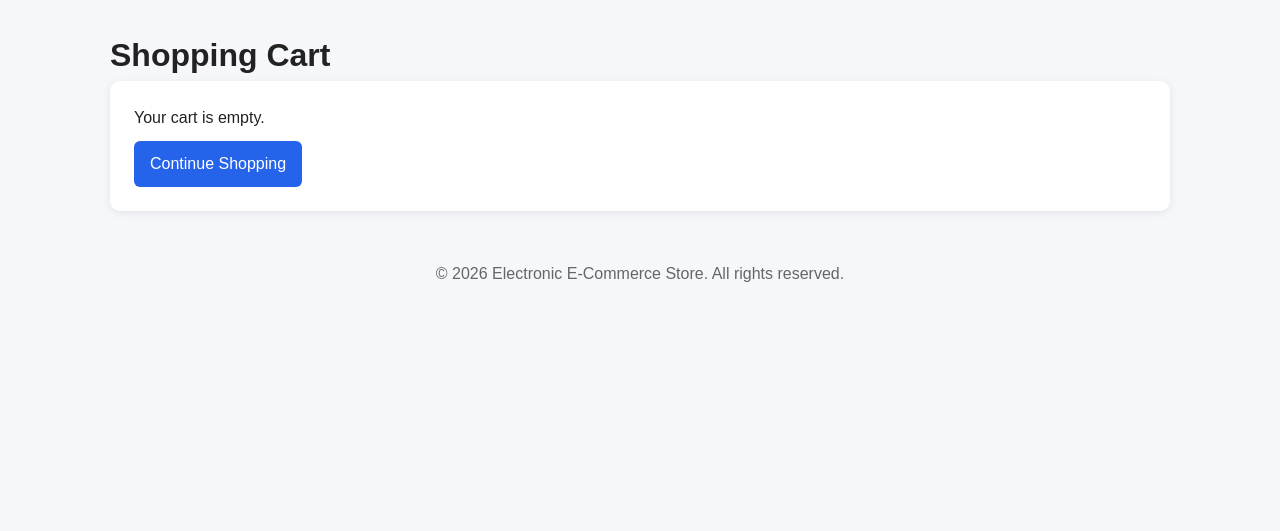
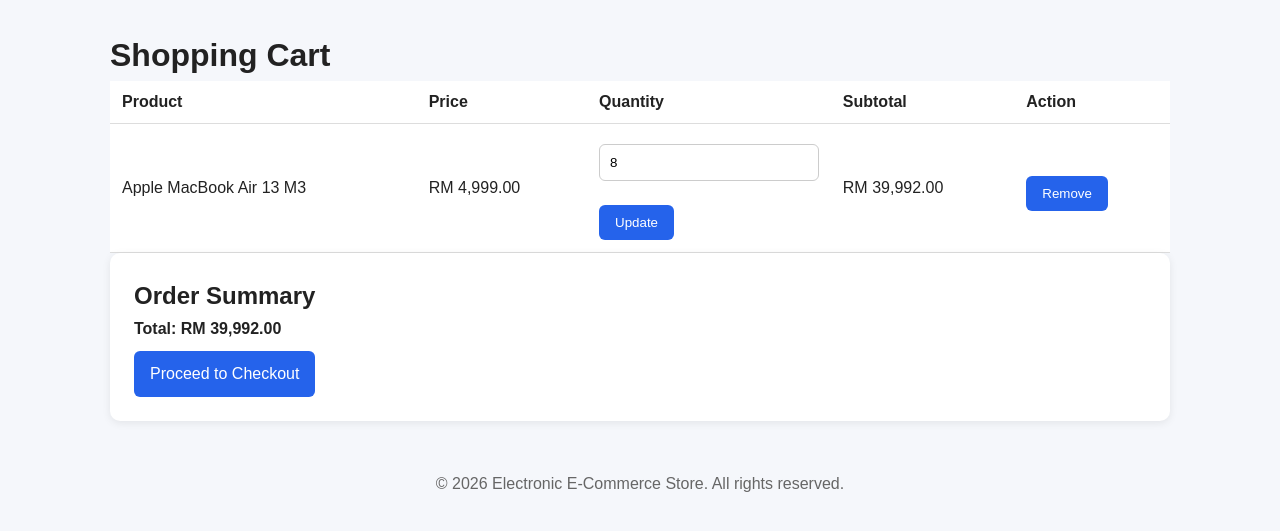
Before and after one commit to qeebza/electronic-ecommerce-store, a PHP site: page /cart/cart.php in a window 1280 px wide. Shown: the part 67-598 px from the top of the page. Run offline with PHP 8.4, Linux system fonts and the light colour scheme; the visitor is signed in with stand-in values (Sample User, id 1); data comes from the database, SQL or seed files in the repository; both versions use the stored data as it was after the commit; tables that the repository leaves empty hold one stand-in row (values such as "Sample post").

Commit message:
Connect cart and orders to logged-in users

```diff
--- a/assets/css/style.css
+++ b/assets/css/style.css
@@ -201,6 +201,10 @@
     cursor: not-allowed;
 }
 
+.cart-login-title {
+    margin-bottom: 8px;
+}
+
 button, .btn {
     display: inline-block;
     background: #2563eb;
--- a/auth/process_login.php
+++ b/auth/process_login.php
@@ -17,11 +17,6 @@
 $stmt->execute([$email]);
 $user = $stmt->fetch();
 
-var_dump($user);
-var_dump($user);
-
-
-
 if ($user && password_verify($password, $user['password_hash'])) {
 
     // IMPORTANT: reset session safely
--- a/cart/add_to_cart.php
+++ b/cart/add_to_cart.php
@@ -2,6 +2,8 @@
 session_start();
 require_once '../db/config.php';
 require_once '../includes/cart_functions.php';
+
+require_login('cart.php');
 
 $productId = filter_input(INPUT_GET, 'id', FILTER_VALIDATE_INT);
 
@@ -19,10 +21,10 @@
     go_to('cart.php');
 }
 
-$cart = get_cart();
+$cart = get_cart($pdo);
 $currentQuantity = $cart[$productId] ?? 0;
 $newQuantity = min($currentQuantity + 1, (int) $product['stock']);
-set_cart_quantity($productId, $newQuantity);
+set_cart_quantity($pdo, $productId, $newQuantity);
 set_message($product['name'] . ' added to cart.');
 
 go_to('cart.php');
--- a/cart/cart.php
+++ b/cart/cart.php
@@ -1,9 +1,11 @@
 <?php
 require_once '../db/config.php';
 require_once '../includes/cart_functions.php';
+
 include '../includes/header.php';
 
-$items = get_cart_items($pdo);
+$userId = current_user_id();
+$items = $userId ? get_cart_items($pdo) : [];
 $total = calculate_total($items);
 $message = get_message();
 ?>
@@ -11,10 +13,18 @@
     <h1>Shopping Cart</h1>
 
     <?php if ($message !== ''): ?>
-        <p><?php echo escape($message); ?></p>
+        <script>
+            alert(<?php echo json_encode($message); ?>);
+        </script>
     <?php endif; ?>
 
-    <?php if (!$items): ?>
+    <?php if (!$userId): ?>
+        <div class="card">
+            <h2 class="cart-login-title">Please Login First</h2>
+            <p>You need to login before you can view your shopping cart and place an order.</p>
+            <p><a href="../auth/login.php">Login here</a></p>
+        </div>
+    <?php elseif (!$items): ?>
         <div class="card">
             <p>Your cart is empty.</p>
             <a class="btn" href="../products/list.php">Continue Shopping</a>
--- a/checkout/checkout.php
+++ b/checkout/checkout.php
@@ -1,6 +1,9 @@
 <?php
 require_once '../db/config.php';
 require_once '../includes/cart_functions.php';
+
+require_login('../auth/login.php');
+
 include '../includes/header.php';
 
 $items = get_cart_items($pdo);
--- a/includes/cart_functions.php
+++ b/includes/cart_functions.php
@@ -5,43 +5,63 @@
     return htmlspecialchars($value, ENT_QUOTES, 'UTF-8');
 }
 
-function get_cart(): array
+function current_user_id(): ?int
 {
-    $cart = $_SESSION['cart'] ?? [];
-    $result = [];
-
-    if (!is_array($cart)) {
-        return $result;
+    if (session_status() === PHP_SESSION_NONE) {
+        session_start();
     }
 
-    foreach ($cart as $productId => $quantity) {
-        $productId = (int) $productId;
-        $quantity = (int) $quantity;
+    return empty($_SESSION['user_id']) ? null : (int) $_SESSION['user_id'];
+}
 
-        if ($productId > 0 && $quantity > 0) {
-            $result[$productId] = $quantity;
-        }
+function require_login(string $loginPath = '../auth/login.php'): int
+{
+    $userId = current_user_id();
+
+    if (!$userId) {
+        go_to($loginPath);
     }
 
-    return $result;
+    return $userId;
 }
 
-function set_cart_quantity(int $productId, int $quantity): void
+function get_cart(PDO $pdo): array
 {
-    $cart = get_cart();
+    $userId = require_login();
+    $stmt = $pdo->prepare(
+        'SELECT product_id, quantity
+         FROM cart_items
+         WHERE user_id = ?'
+    );
+    $stmt->execute([$userId]);
+
+    return array_column($stmt->fetchAll(), 'quantity', 'product_id');
+}
+
+function set_cart_quantity(PDO $pdo, int $productId, int $quantity): void
+{
+    $userId = require_login();
 
     if ($quantity <= 0) {
-        unset($cart[$productId]);
-    } else {
-        $cart[$productId] = $quantity;
+        $stmt = $pdo->prepare(
+            'DELETE FROM cart_items
+             WHERE user_id = ? AND product_id = ?'
+        );
+        $stmt->execute([$userId, $productId]);
+        return;
     }
 
-    $_SESSION['cart'] = $cart;
+    $stmt = $pdo->prepare(
+        'INSERT INTO cart_items (user_id, product_id, quantity)
+         VALUES (?, ?, ?)
+         ON DUPLICATE KEY UPDATE quantity = VALUES(quantity)'
+    );
+    $stmt->execute([$userId, $productId, $quantity]);
 }
 
 function get_cart_items(PDO $pdo): array
 {
-    $cart = get_cart();
+    $cart = get_cart($pdo);
     if (!$cart) {
         return [];
     }
@@ -61,17 +81,24 @@
         $quantity = min($cart[$productId], (int) $product['stock']);
 
         if ($quantity < 1) {
-            set_cart_quantity($productId, 0);
+            set_cart_quantity($pdo, $productId, 0);
             continue;
         }
 
-        set_cart_quantity($productId, $quantity);
+        set_cart_quantity($pdo, $productId, $quantity);
         $product['quantity'] = $quantity;
         $product['subtotal'] = (float) $product['price'] * $quantity;
         $items[] = $product;
     }
 
     return $items;
+}
+
+function clear_cart(PDO $pdo): void
+{
+    $userId = require_login();
+    $stmt = $pdo->prepare('DELETE FROM cart_items WHERE user_id = ?');
+    $stmt->execute([$userId]);
 }
 
 function calculate_total(array $items): float
```
Also changed, not shown: cart/update_cart.php (+5 -5 lines), checkout/process_checkout.php (+6 -4 lines), db/schema.sql (+11 -0 lines), order/history.php (+10 -16 lines).
